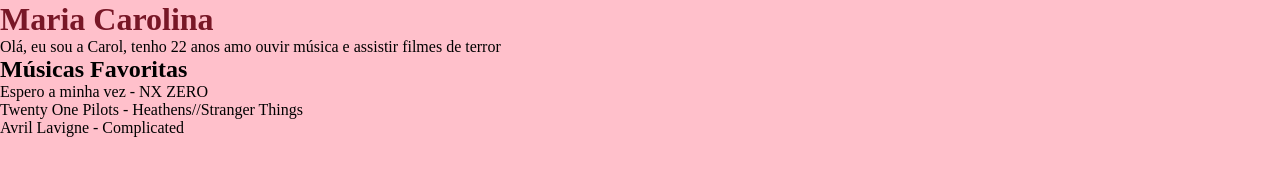
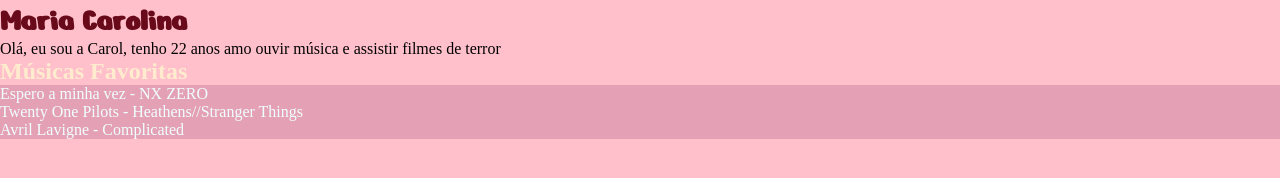
Before and after one commit to mariaccarolina/mini-wiki, a plain HTML site: page index.html in a window 1280 px wide. Shown: the part 78-256 px from the top of the page. Drawn offline with Linux system fonts and the light colour scheme.

Commit message:
modificações

```diff
--- a/index.html
+++ b/index.html
@@ -5,6 +5,9 @@
     <meta name="viewport" content="width=device-width, initial-scale=1.0">
     <!-- digita link, click em link:css -->
      <link rel="stylesheet" href="style.css">
+     <link rel="preconnect" href="https://fonts.googleapis.com">
+<link rel="preconnect" href="https://fonts.gstatic.com" crossorigin>
+<link href="https://fonts.googleapis.com/css2?family=Nerko+One&display=swap" rel="stylesheet">
     <title>Document</title>
 </head>
 <body>
@@ -15,7 +18,8 @@
     <h1>Maria Carolina</h1>
     <p>Olá, eu sou a Carol, tenho 22 anos amo ouvir música e assistir filmes de terror</p>
    <section>
-    <h2>Músicas Favoritas</h2>
+    <!-- class é uma forma de nomear a tag -->
+    <h2 class="tituloMusicas">Músicas Favoritas</h2>
     <ol>
         <li>Espero a minha vez - NX ZERO</li>
         <li>Twenty One Pilots - Heathens//Stranger Things</li>
--- a/style.scss
+++ b/style.scss
@@ -22,7 +22,25 @@ img{
 }
 
 h1{
+   //font-family, mudar o tipo de font
+
+   font-family: "Nerko One", cursive;
    //color = cor
-   color: rgb(120, 23, 39);
+   color: rgb(105, 10, 26);
    //red, green, blue, 0 ao 255
 }
+// no index.html nos vamos nomear a tag -> class
+// para chamar uma class aqui no style precisamos usar o: .nomeDaClass
+.tituloMusicas{
+   // propriedade:valor;
+   color: blanchedalmond;
+}
+
+ol{
+   //COR HEXADECIMAL
+    //  # SEGUIDA DE 3 PARES, CADA PARA É REFERENTE AO RGB, 00, ff
+   //background-color: #040433;
+   //rgb + alpha(rgba) ele é referente ao uma cor com opacidade/trasparencia
+   background-color: rgba(124, 40, 93, 0.203);
+   color: azure;
+}
```
Also changed, not shown: style.css, 1 other file.
